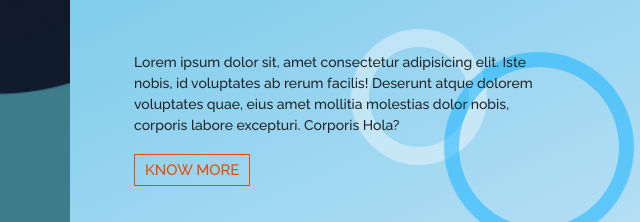
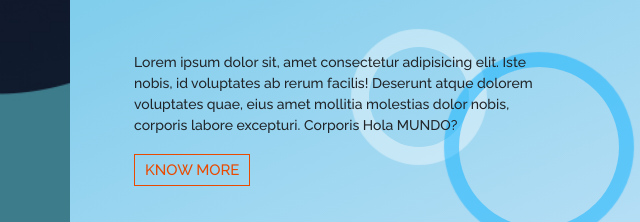
Before and after one commit to ArturDiaz/Sneaker-calzado1, a plain HTML site: page index.html in a window 1280 px wide. Shown: the part 158-380 px from the top of the page, 0-640 px from the left. Drawn offline with nearby package versions, Linux system fonts and the light colour scheme.

Commit message:
verificando Hola Mundo

```diff
--- a/index.html
+++ b/index.html
@@ -38,7 +38,7 @@
       <div class="row contenido">
         <div class="col-xs-12 col-md-5 home">
           <p>
-            Lorem ipsum dolor sit, amet consectetur adipisicing elit. Iste nobis, id voluptates ab rerum facilis! Deserunt atque dolorem voluptates quae, eius amet mollitia molestias dolor nobis, corporis labore excepturi. Corporis Hola?
+            Lorem ipsum dolor sit, amet consectetur adipisicing elit. Iste nobis, id voluptates ab rerum facilis! Deserunt atque dolorem voluptates quae, eius amet mollitia molestias dolor nobis, corporis labore excepturi. Corporis Hola MUNDO?
           </p>
           <button id="btn_mas">KNOW MORE</button>
         </div>
```
